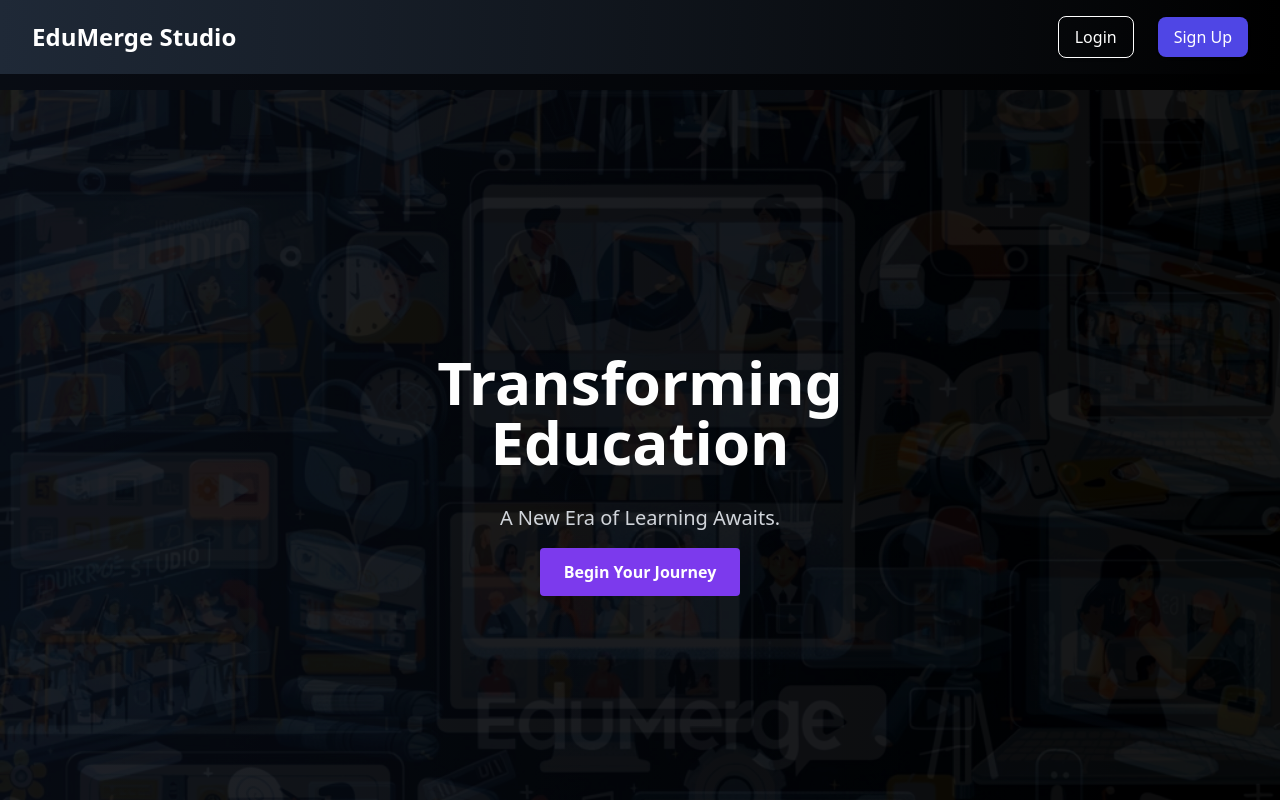
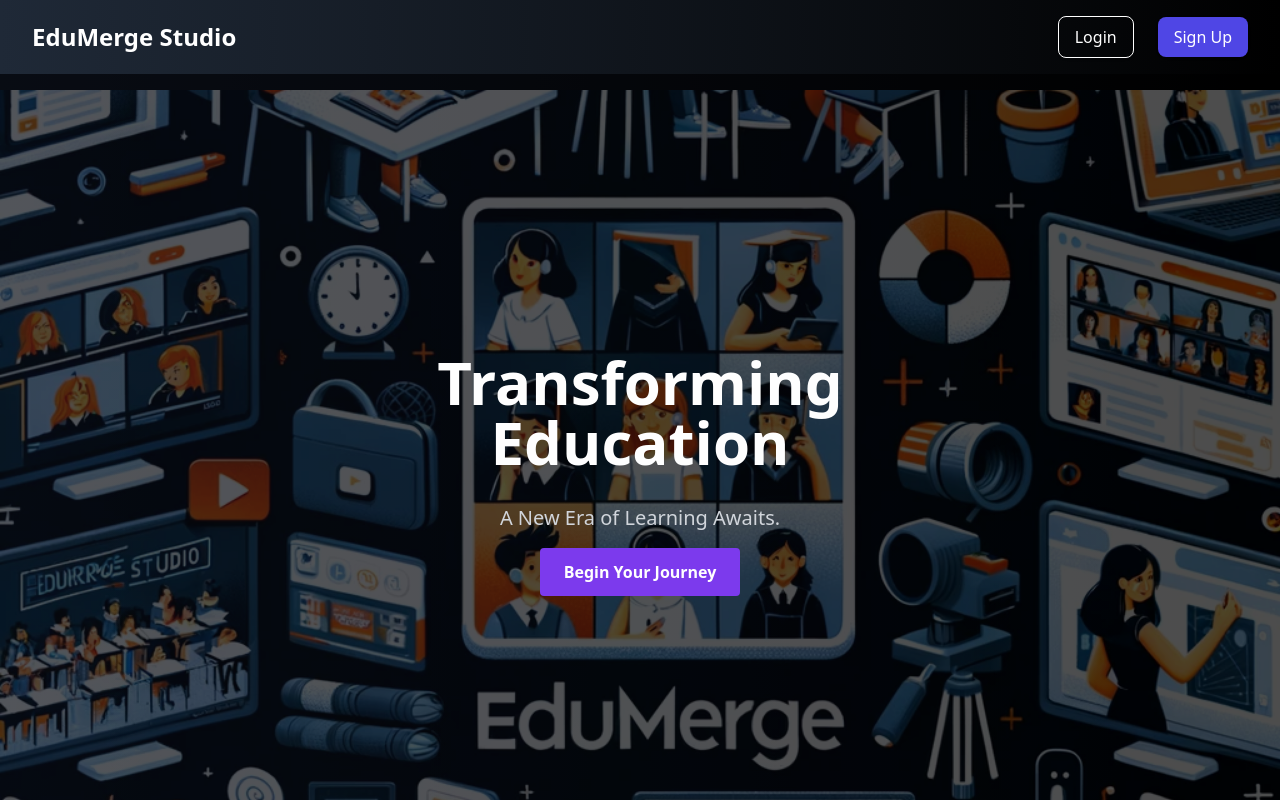
Before and after one commit to lokeshkrishna2003/EduMerge, a React (Create React App) app: page / in a window 1280 px wide. Shown: the top 800 px of the page. Built offline with nearby package versions, Linux system fonts and the light colour scheme.

Commit message:
modified the image changing time and opacity

```diff
--- a/src/components/Landingpage/Herosection/HeroSection.jsx
+++ b/src/components/Landingpage/Herosection/HeroSection.jsx
@@ -16,7 +16,7 @@ const HeroSection = () => {
   useEffect(() => {
     const intervalId = setInterval(() => {
       setCurrentImage((prevImage) => (prevImage + 1) % heroImages.length);
-    }, 5000); // Change image every 5 seconds
+    }, 3000); // Change image every 5 seconds
 
     return () => clearInterval(intervalId); // Cleanup the interval on component unmount
   }, []);
@@ -32,8 +32,8 @@ const HeroSection = () => {
               backgroundImage: `url(${image})`,
               backgroundSize: 'cover',
               backgroundPosition: 'center',
-              opacity: index === currentImage ? 0.1 : 0,
-              transition: 'opacity 2s ease-in-out'
+              opacity: index === currentImage ? 0.3 : 0,
+              transition: 'opacity 1s ease-in-out'
             }}
             className="absolute top-0 left-0 w-full h-full">
           </div>
```
